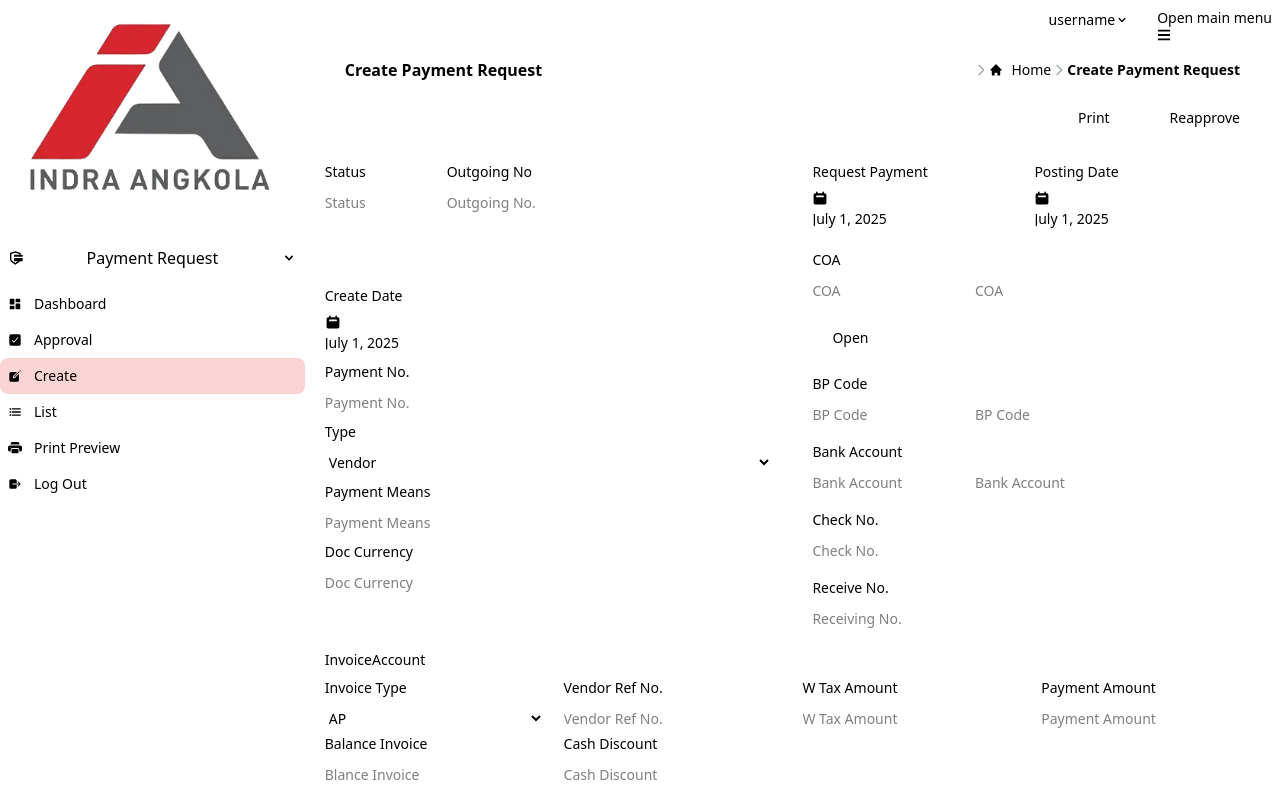
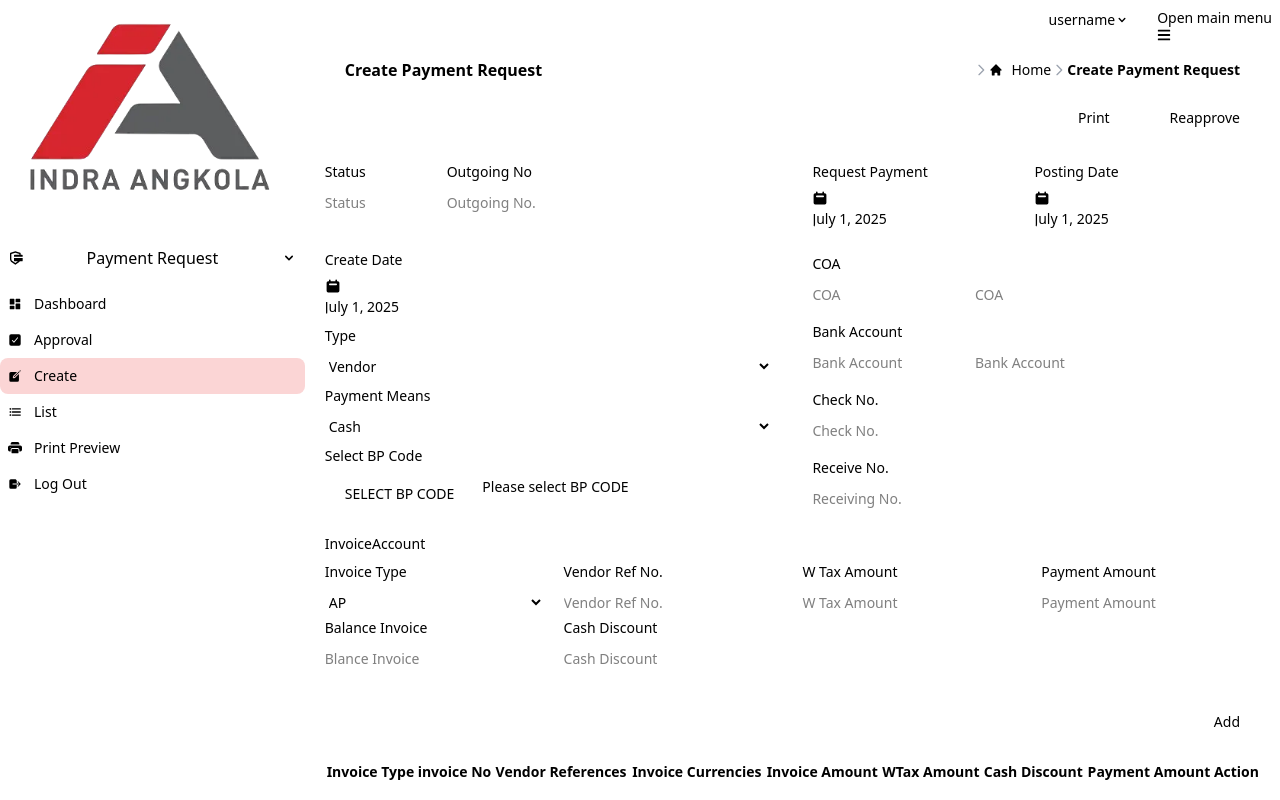
Before and after one commit to MASVW/ui-payment-request, a React (Vite) app: page /create-payment-request in a window 1280 px wide. Shown: the top 800 px of the page. Built offline with nearby package versions, Linux system fonts and the light colour scheme.

Commit message:
Refactoring: - BP Feature for search, select and pagination
Fixed:
- Search query now can search using case unsensitive

TODO: COA , BANK ACCOUNT, Response UI

```diff
--- a/src/components/ChooseFromModal.tsx
+++ b/src/components/ChooseFromModal.tsx
@@ -29,7 +29,7 @@ export function ChooseFromListModal<T = any>({
   columns,
   title = "Choose Data",
   currentPage,
-  totalPages,
+  totalPages = 1,
   onPageChange,
   loading = false,
   onKeywordChange,
@@ -83,7 +83,7 @@ export function ChooseFromListModal<T = any>({
               ) : filtered.length === 0 ? (
                 <TableRow>
                   <TableCell colSpan={columns.length}>
-                    <div className="text-center py-6 text-gray-400">Data tidak ditemukan.</div>
+                   <div className="text-center py-6 text-gray-400">Data tidak ditemukan.</div>
                   </TableCell>
                 </TableRow>
               ) : (
@@ -106,10 +106,10 @@ export function ChooseFromListModal<T = any>({
         </div>
         <div className="flex overflow-x-auto sm:justify-center">
           <Pagination
-            currentPage={currentPage}
-            totalPages={totalPages}
-            onPageChange={onPageChange}
-          />
+              currentPage={currentPage}
+              totalPages={totalPages}
+              onPageChange={onPageChange}
+            />
         </div>
       </ModalBody>
       <ModalFooter>
--- a/src/pages/Create.tsx
+++ b/src/pages/Create.tsx
@@ -10,7 +10,9 @@ import {
   TableBody,
   TableRow,
   TableCell,
-  type TabsRef
+  type TabsRef,
+  Label,
+  TextInput
 } from "flowbite-react";
 import { CustomInput } from "../components/CustomInput";
 import { ChooseFromListModal } from "../components/ChooseFromModal"
@@ -20,20 +22,6 @@ import axios from "axios";
 import route from "../service/routeMapping";
 
 export default function CreatePaymentForm() {
-  const dataType = [
-    {
-      value: "VENDOR",
-      label: "Vendor"
-    },
-    {
-      value: "CUSTOMER",
-      label: "Customer"
-    },
-    {
-      value: "ACCOUNT",
-      label: "Account"
-    }
-  ];
   const tabsRef = useRef<TabsRef>(null);
   const [activeTab, setActiveTab] = useState(0);
   const [form, setForm] = useState({
@@ -48,6 +36,7 @@ export default function CreatePaymentForm() {
     outgoingNum: "",
     coaSelect: "",
     coaInput: "",
+    bpCode: null,
     bpCodeSelect: "",
     bpCodeInput: "",
     bankAccSelect: "",
@@ -82,10 +71,18 @@ export default function CreatePaymentForm() {
   });
   const [invoiceData, setInvoiceData] = useState([]);
   const [bpList, setBpList] = useState<any[]>([]);
+  const [selectedBp, setSelectedBp] = useState([]);
   const [currentPage, setCurrentPage] = useState(1);
   const [totalPages, setTotalPages] = useState(1);
   const [bpKeyword, setBpKeyword] = useState("");
 
+  function handleBpCode(bp: any){
+    setSelectedBp(bp);
+    setForm((prevForm) => ({
+      ...prevForm,
+      bpCode: bp
+    }))
+  }
 
   function handleChange(e) {
     const { name, value } = e.target;
@@ -200,20 +197,28 @@ export default function CreatePaymentForm() {
   });
   }
 
-  async function getBpCode(page: number, keyword = "") {
+  async function getBpCode(page: number, keyword = "", cardType = "") {
     setBpLoading(true);
       try {
         const limit = 50;
         const domain = import.meta.env.VITE_BACKEND;
-        const url = route.businessPartner.all(page, limit, keyword);
+        if (keyword != "") {
+          page = 1
+        }
+        cardType = form.type
+        console.log(cardType);
+        const url = route.businessPartner.all(page, limit, keyword, cardType);
         const endpoint = `${domain}${url}`;
-
-        console.log(endpoint)
-
         const response = await axios.get(endpoint);
 
         setBpList(response.data.data.value);
+        console.log(response.data.data.value);
+
+        if(response.data.data.jumlah != 0){
           setTotalPages(Math.ceil(response.data.data.jumlah / limit));
+        } else {
+          setTotalPages(1);
+        }
       } catch (error) {
         console.error("Gagal:", error.message);
         alert("Gagal Mengambil Data");
@@ -226,9 +231,8 @@ export default function CreatePaymentForm() {
   useEffect(() => {
   if (openBpModal) {
     const handler = setTimeout(() => {
-      console.log(bpKeyword);
       getBpCode(currentPage, bpKeyword);
-    }, 400); // 400ms debounce
+    }, 400);
     return () => clearTimeout(handler);
   }
 }, [openBpModal, currentPage, bpKeyword]);
@@ -239,6 +243,12 @@ export default function CreatePaymentForm() {
       setBpList([]);
     }
   }, [openBpModal]);
+
+  useEffect(() => {
+    if(selectedBp){
+      console.log(selectedBp);
+    }
+  })
 
   const invoiceType = {
     VENDOR: [
@@ -253,16 +263,43 @@ const invoiceType = {
     ],
     ACCOUNT: [
       { value: "OTHER", label: "OTHER" }
-  ]};
+    ]
+  };
+
   const columns = [
     { key: "CardCode", label: "BP Code" },
     { key: "CardName", label: "BP Name" },
     { key: "ContactPerson", label: "PIC" },
   ];
 
-  const lastIndex = collectData.length - 1;
-  const lastData = lastIndex >= 0 ? collectData[lastIndex] : {};
-
+    const dataType = [
+    {
+      value: "VENDOR",
+      label: "Vendor"
+    },
+    {
+      value: "CUSTOMER",
+      label: "Customer"
+    },
+    {
+      value: "ACCOUNT",
+      label: "Account"
+    }
+  ];
+  const paymentType = [
+    {
+      value: "CASH",
+      label: "Cash"
+    },
+    {
+      value: "BANK TRANSFER",
+      label: "Bank Transfer"
+    },
+    {
+      value: "CHECK",
+      label: "Check"
+    }
+  ];
   return (
     <form onSubmit={handleSubmit}>
       <div id="formCreateContent" className="grid grid-col-1 gap-y-5 mt-4 mb-5">
@@ -289,21 +326,11 @@ const invoiceType = {
             <div className="grid gap-2">
               <CustomInput id="createDate" type="date" label="Create Date" placeholder="Create Date" required={true} date={form.createDate} onDateChange={handleDateChange} />
 
-              <CustomInput id="no" type="text" label="Payment No." placeholder="Payment No." required={true} value={form.no} onChange={handleChange} />
-
               {/* SECTION Type */}
               <CustomInput id="type" type="select" label="Type" placeholder="Type" required={true} data={dataType} value={form.type} onChange={handleChange} />
 
-              <CustomInput id="means" type="text" label="Payment Means" placeholder="Payment Means" required={true} value={form.means} onChange={handleChange} />
-              <CustomInput id="currencies" type="text" label="Doc Currency" placeholder="Doc Currency" required={true} value={form.currencies} onChange={handleChange} />
-            </div>
-          </Card>
-          <Card>
-            <div className="grid gap-y-4">
-              <div className="grid grid-col-2 gap-y-4">
+              <CustomInput id="means" type="select" label="Payment Means" required={true} value={form.means} onChange={handleChange} data={paymentType}/>
 
-                <CustomInput id="coa" type="twoInput" label="COA" placeholder="COA" required={true} value={form.coaSelect} value2={form.coaInput} onChange={handleChange} />
-                {/* WHILE TYPE = CUSTOMER, IT SUPPOSE TO BE HIDE */}
               {
                   form.type ==  "ACCOUNT"
                   ?
@@ -311,12 +338,20 @@ const invoiceType = {
                   :
                    (
                      <>
-                      <CustomButton name="Open" onClick={() => (setOpenBpModal(true))} />
-                      <CustomInput id="bpCode" type="twoInput" label="BP Code" placeholder="BP Code" required={true} value={form.bpCodeSelect} value2={form.bpCodeInput} onChange={handleChange} />
+                      <div className="flex flex-col gap-2">
+                        <Label htmlFor="bpCode">Select BP Code</Label>
+                        <div id="bpCode" className="flex gap-x-2">
+                          <Button name={form.type} onClick={() => (setOpenBpModal(true))}>{form.bpCode == null ?  "SELECT BP CODE" : form.bpCode.CardCode}</Button>
+                          <TextInput
+                            className="flex-1"
+                            type="text"
+                            disabled={true}
+                            value={form.bpCode == null ?  "Please select BP CODE" : form.bpCode.CardName}
+                          />
                           <ChooseFromListModal
                                 open={openBpModal}
                                 onClose={() => setOpenBpModal(false)}
-                            onSelect={(bp) => setSelectedBp(bp)}
+                                onSelect={(bp) => handleBpCode(bp)}
                                 data={bpList}
                                 columns={columns}
                                 title="Pilih Business Partner"
@@ -327,9 +362,20 @@ const invoiceType = {
                                 bpKeyword={bpKeyword}
                                 onKeywordChange={setBpKeyword}
                                 />
+                            </div>
+                        </div>
                       </>
                    )
                 }
+              {/* <CustomInput id="currencies" type="text" label="Doc Currency" placeholder="Doc Currency" required={true} value={form.currencies} onChange={handleChange} /> */}
+            </div>
+          </Card>
+          <Card>
+            <div className="grid gap-y-4">
+              <div className="grid grid-col-2 gap-y-4">
+
+                <CustomInput id="coa" type="twoInput" label="COA" placeholder="COA" required={true} value={form.coaSelect} value2={form.coaInput} onChange={handleChange} />
+                {/* WHILE TYPE = CUSTOMER, IT SUPPOSE TO BE HIDE */}
 
                 <CustomInput id="bankAcc" type="twoInput" label="Bank Account" placeholder="Bank Account" required={true} value={form.bankAccSelect} value2={form.bankAccInput} onChange={handleChange} />
               </div>
@@ -505,10 +551,6 @@ const invoiceType = {
                         null
                       }
 
-
-
-
-
                       {
                         form.type == "ACCOUNT" ?
                         <>
--- a/src/service/routeMapping.ts
+++ b/src/service/routeMapping.ts
@@ -27,7 +27,7 @@ export interface RouteObject {
 
 const route: RouteObject = {
   businessPartner: {
-    all: (pages = 1, limit = 20, keyword = "") => `/api/v1/business-partners-formatted?pages=${pages}&limit=${limit}${keyword ? `&keyword=${keyword}` : ""}`,
+    all: (pages = 1, limit = 20, keyword = "", cardtype="VENDOR") => `/api/v1/business-partners-formatted?pages=${pages}&limit=${limit}&cardtype=${cardtype}&${keyword ? `&keyword=${keyword}` : ""}`,
     allFormatted: (pages = 1, limit = 20) => `/api/v1/business-partners-formatted?pages=${pages}&limit=${limit}`,
     byId: (id) => `/api/v1/business-partners/${id}`,
     byIdFormatted: (id) => `/api/v1/business-partners-formatted/${id}`,
```
Lines whose indentation alone changed are shown as unchanged.
